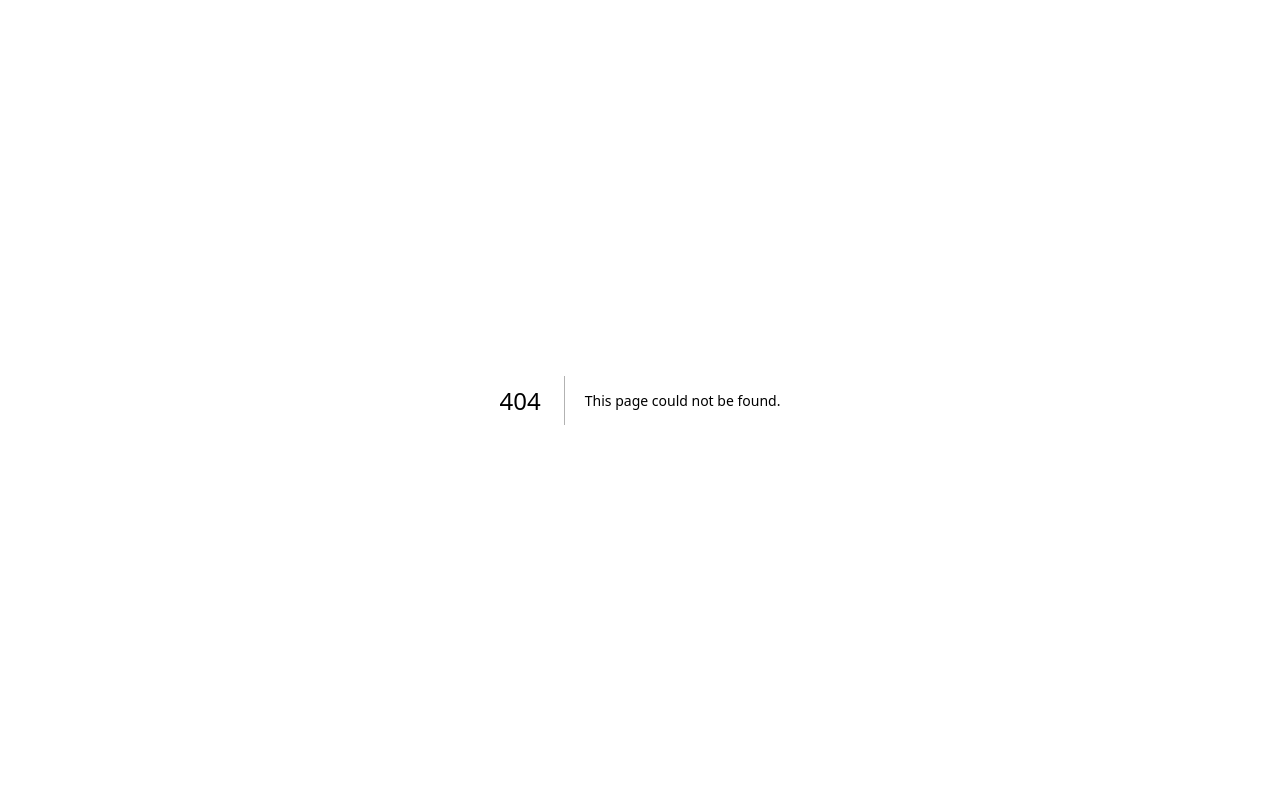
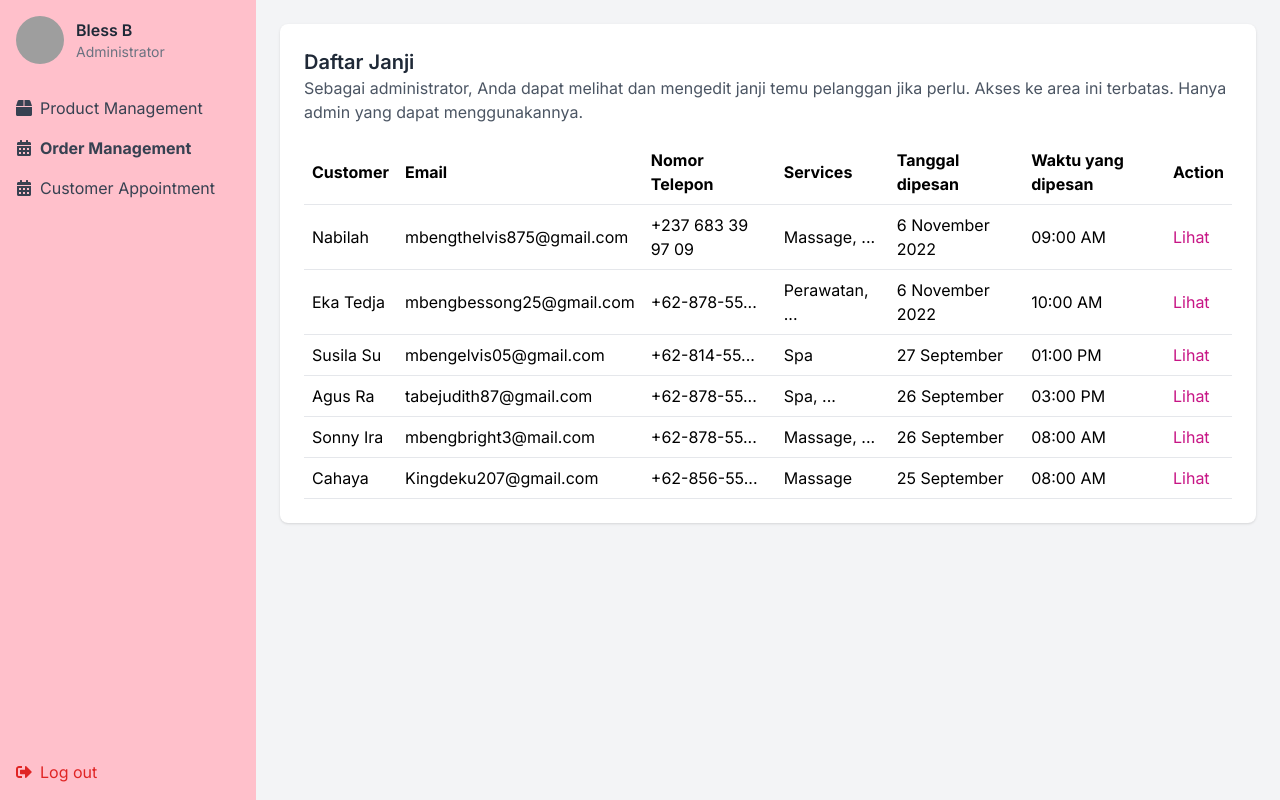
Before and after one commit to Daltonk200/King_Spa, a Next.js app: page /dashboard in a window 1280 px wide. Before the commit this address had no page. Built offline with nearby package versions, Linux system fonts and the light colour scheme; grey boxes are pictures that could not be loaded.

Commit message:
Dashboard done

```diff
--- a/app/components/Confirmation.jsx
+++ b/app/components/Confirmation.jsx
@@ -1,28 +1,27 @@
 // app/components/Confirmation.jsx
 "use client";
 import { useState } from "react";
+import { useBooking } from "../context/BookingContext";
 
-export default function Confirmation({ prevStep, selectedService, selectedDate, selectedTime }) {
+export default function Confirmation({ prevStep }) {
+  const { selectedServices, selectedDate, selectedTime } = useBooking();
   const [formData, setFormData] = useState({
     name: "",
     email: "",
     phone: "",
-    notes: ""
+    notes: "",
   });
 
   const handleChange = (e) => {
     const { name, value } = e.target;
     setFormData({
       ...formData,
-      [name]: value
+      [name]: value,
     });
   };
 
   const handleConfirm = () => {
-    // Handle form submission and save the data
-    // For example, you could save to a database or localStorage
-    console.log("Confirmed Data:", formData, selectedService, selectedDate, selectedTime);
-    // Redirect to dashboard or handle data saving logic
+    console.log("Confirmed Data:", formData, selectedServices, selectedDate, selectedTime);
   };
 
   return (
@@ -30,7 +29,6 @@ export default function Confirmation({ prevStep, selectedService, selectedDate,
       <h1 className="text-2xl font-bold mb-6">Make your appointment</h1>
 
       <div className="grid grid-cols-2 gap-6 mb-6">
-        {/* Left Column: Form */}
         <div className="w-full">
           <p className="font-bold text-lg mb-2">Confirmation</p>
           <p className="mb-4">Enter your data for the reservation.</p>
@@ -68,38 +66,34 @@ export default function Confirmation({ prevStep, selectedService, selectedDate,
           ></textarea>
         </div>
 
-        {/* Right Column: Order Summary */}
         <div className="w-full">
           <div className="p-4 border rounded-lg shadow-md">
             <p className="font-bold text-lg mb-4">Order Summary</p>
-            <div className="mb-2">
-              <span className="font-bold">Service: </span>
-              <span>{selectedService}</span>
+            <div className="mb-4">
+              <p className="font-bold">Services:</p>
+              {selectedServices.length > 0 ? (
+                selectedServices.map((service, index) => <p key={index}>{service}</p>)
+              ) : (
+                <p>No services selected.</p>
+              )}
             </div>
-            <div className="mb-2">
-              <span className="font-bold">Date: </span>
-              <span>{selectedDate}</span>
+            <div className="mb-4">
+              <p className="font-bold">Date:</p>
+              {selectedDate ? <p>{selectedDate}</p> : <p>No date selected.</p>}
             </div>
-            <div className="mb-2">
-              <span className="font-bold">Time: </span>
-              <span>{selectedTime}</span>
+            <div className="mb-4">
+              <p className="font-bold">Time:</p>
+              {selectedTime ? <p>{selectedTime}</p> : <p>No time selected.</p>}
             </div>
           </div>
         </div>
       </div>
 
-      {/* Action Buttons */}
       <div className="flex justify-between">
-        <button
-          onClick={prevStep}
-          className="bg-gray-200 text-gray-700 px-4 py-2 rounded-md shadow-sm"
-        >
+        <button onClick={prevStep} className="bg-gray-200 text-gray-700 px-4 py-2 rounded-md">
           Back
         </button>
-        <button
-          onClick={handleConfirm}
-          className="bg-orange-500 text-white px-6 py-2 rounded-md shadow-md"
-        >
+        <button onClick={handleConfirm} className="bg-blue-500 text-white px-4 py-2 rounded-md">
           Confirm
         </button>
       </div>
--- /dev/null
+++ b/app/components/DashboardSidebar.jsx
@@ -0,0 +1,37 @@
+import { FaBox, FaCalendarAlt, FaSignOutAlt } from 'react-icons/fa';
+
+const DashboardSidebar = () => {
+  return (
+    <div className="bg-pink-light min-h-screen p-4 w-64 flex flex-col justify-between">
+      <div>
+        <div className="flex items-center mb-8">
+          <img
+            src="/profile-pic-placeholder.png"
+            alt="Profile"
+            className="w-12 h-12 rounded-full mr-3"
+          />
+          <div>
+            <p className="text-gray-800 font-semibold">Bless B</p>
+            <p className="text-gray-500 text-sm">Administrator</p>
+          </div>
+        </div>
+        <nav className="space-y-4">
+          <a href="#" className="flex items-center text-gray-700 hover:text-pink-dark">
+            <FaBox className="mr-2" /> Product Management
+          </a>
+          <a href="#" className="flex items-center text-gray-700 hover:text-pink-dark font-bold">
+            <FaCalendarAlt className="mr-2" /> Order Management
+          </a>
+          <a href="#" className="flex items-center text-gray-700 hover:text-pink-dark">
+            <FaCalendarAlt className="mr-2" /> Customer Appointment
+          </a>
+        </nav>
+      </div>
+      <button className="flex items-center text-red-600 hover:text-red-800 mt-8">
+        <FaSignOutAlt className="mr-2" /> Log out
+      </button>
+    </div>
+  );
+};
+
+export default DashboardSidebar;
--- a/app/components/DateSelection.jsx
+++ b/app/components/DateSelection.jsx
@@ -1,23 +1,37 @@
-//app/components/DateSelection.jsx
-"use client"
-import { Button } from 'flowbite-react';
-// import { Datepicker } from "flowbite-react";
-import Timepicker from "./Timepicker"
+// app/components/DateSelection.jsx
+"use client";
+import { useBooking } from "../context/BookingContext";
+import Timepicker from "./Timepicker";
+
 export default function DateSelection({ nextStep, prevStep }) {
+  const { selectedDate, setSelectedDate, selectedTime, setSelectedTime } = useBooking();
+
   return (
     <div className="max-w-4xl w-full p-6 bg-white shadow rounded-lg">
       <h1 className="text-2xl font-bold mb-4">Make your appointment</h1>
 
       <div className="flex justify-between mb-6">
-        <div className="w-1/3">
+        {/* <div className="w-1/3">
           <p className="font-bold">Pick a date</p>
-          <p>Pick the date and time that you want.</p>
-        </div>
+          <input
+            type="date"
+            className="border rounded p-2"
+            value={selectedDate || ""}
+            onChange={(e) => setSelectedDate(e.target.value)}
+          />
+        </div> */}
         <div className="flex-1 grid grid-cols-3 gap-4">
-          <Timepicker/>
+          <Timepicker selectedTime={selectedTime} setSelectedTime={setSelectedTime} />
         </div>
       </div>
-
+      <div className="flex justify-between">
+        <button onClick={prevStep} className="bg-gray-200 text-gray-700 px-4 py-2 rounded-md">
+          Back
+        </button>
+        <button onClick={nextStep} className="bg-blue-500 text-white px-4 py-2 rounded-md">
+          Next
+        </button>
+      </div>
     </div>
   );
 }
--- a/app/components/ServiceSelection.jsx
+++ b/app/components/ServiceSelection.jsx
@@ -1,29 +1,41 @@
 // app/components/ServiceSelection.jsx
 "use client";
+import { useBooking } from "../context/BookingContext";
+
 export default function ServiceSelection({ nextStep }) {
+  const { selectedServices, setSelectedServices } = useBooking();
+
   // Dummy data for different services
   const services = {
     Massage: [
-      { title: 'Swedish Massage', description: 'Gentle massage to relax the entire body.', priceRange: '$50 - $90' },
-      { title: 'Hot Stone Massage', description: 'Massage using heated stones to relieve muscle tension.', priceRange: '$70 - $120' },
+      { title: "Swedish Massage", description: "Gentle massage to relax the entire body.", priceRange: "$50 - $90" },
+      { title: "Hot Stone Massage", description: "Massage using heated stones to relieve muscle tension.", priceRange: "$70 - $120" },
     ],
     Waxing: [
-      { title: 'Eye Brows', description: 'Professional eyebrow waxing.', priceRange: '$10 - $20' },
-      { title: 'Lips', description: 'Smooth and hair-free lips.', priceRange: '$8 - $15' },
-      { title: 'Chin & Lips', description: 'Combination waxing for chin and lips.', priceRange: '$12 - $22' },
-      { title: 'Lower Leg', description: 'Flawless lower leg waxing.', priceRange: '$25 - $40' },
+      { title: "Eye Brows", description: "Professional eyebrow waxing.", priceRange: "$10 - $20" },
+      { title: "Lips", description: "Smooth and hair-free lips.", priceRange: "$8 - $15" },
+      { title: "Chin & Lips", description: "Combination waxing for chin and lips.", priceRange: "$12 - $22" },
+      { title: "Lower Leg", description: "Flawless lower leg waxing.", priceRange: "$25 - $40" },
     ],
     Facial: [
-      { title: 'Classic Facial', description: 'Relaxing facial treatment to rejuvenate your skin.', priceRange: '$40 - $60' },
-      { title: 'Anti-Aging Facial', description: 'Reduce signs of aging and improve skin elasticity.', priceRange: '$60 - $100' },
-      { title: 'Acne Treatment Facial', description: 'Treat and prevent acne breakouts.', priceRange: '$50 - $90' },
+      { title: "Classic Facial", description: "Relaxing facial treatment to rejuvenate your skin.", priceRange: "$40 - $60" },
+      { title: "Anti-Aging Facial", description: "Reduce signs of aging and improve skin elasticity.", priceRange: "$60 - $100" },
+      { title: "Acne Treatment Facial", description: "Treat and prevent acne breakouts.", priceRange: "$50 - $90" },
     ],
     SPA: [
-      { title: 'Massage Therapy', description: 'Relaxing massage to relieve stress and tension.', priceRange: '$40 - $80' },
-      { title: 'Facials', description: 'Rejuvenating facials to cleanse and refresh your skin.', priceRange: '$50 - $100' },
-      { title: 'Body Scrub', description: 'Exfoliating body scrub to remove dead skin cells.', priceRange: '$60 - $120' },
-      { title: 'Aromatherapy', description: 'Therapeutic use of essential oils.', priceRange: '$70 - $130' },
+      { title: "Massage Therapy", description: "Relaxing massage to relieve stress and tension.", priceRange: "$40 - $80" },
+      { title: "Facials", description: "Rejuvenating facials to cleanse and refresh your skin.", priceRange: "$50 - $100" },
+      { title: "Body Scrub", description: "Exfoliating body scrub to remove dead skin cells.", priceRange: "$60 - $120" },
+      { title: "Aromatherapy", description: "Therapeutic use of essential oils.", priceRange: "$70 - $130" },
     ],
+  };
+
+  const handleServiceChange = (service) => {
+    if (selectedServices.includes(service)) {
+      setSelectedServices(selectedServices.filter((s) => s !== service));
+    } else {
+      setSelectedServices([...selectedServices, service]);
+    }
   };
 
   return (
@@ -39,7 +51,12 @@ export default function ServiceSelection({ nextStep }) {
             <div className="grid grid-cols-2 gap-4">
               {services[category].map((service, index) => (
                 <label key={index} className="block">
-                  <input type="checkbox" className="mr-2" />
+                  <input
+                    type="checkbox"
+                    className="mr-2"
+                    checked={selectedServices.includes(service.title)}
+                    onChange={() => handleServiceChange(service.title)}
+                  />
                   {service.title}
                 </label>
               ))}
@@ -47,6 +64,9 @@ export default function ServiceSelection({ nextStep }) {
           </div>
         ))}
       </div>
+      <button onClick={nextStep} className="bg-blue-500 text-white px-4 py-2 rounded-md">
+        Next
+      </button>
     </section>
   );
 }
--- a/app/components/Timepicker.jsx
+++ b/app/components/Timepicker.jsx
@@ -2,22 +2,25 @@
 import React, { useState } from "react";
 import { Datepicker } from "flowbite-react";
 import { useMediaQuery } from "react-responsive"; // Use media query for responsiveness
+import { useBooking } from "../context/BookingContext"; // Using your BookingContext
 
 export default function Timepicker() {
-  const [startDate, setStartDate] = useState(new Date());
-  const [selectedTime, setSelectedTime] = useState("");
+  // Get the context values from BookingContext
+  const { selectedDate, setSelectedDate, selectedTime, setSelectedTime } = useBooking();
   const [isOpen, setIsOpen] = useState(false);
+  const [confirmedDateTime, setConfirmedDateTime] = useState("");
 
   const isMobile = useMediaQuery({ maxWidth: 640 }); // Mobile screen width
+
   const handleConfirm = () => {
-    const appointmentDetails = `${startDate.toLocaleDateString()} at ${selectedTime}`;
-    console.log("Selected appointment:", appointmentDetails);
-    setIsOpen(false);
+    const appointmentDetails = `${selectedDate.toLocaleDateString()} at ${selectedTime}`;
+    setConfirmedDateTime(appointmentDetails); // Save confirmed details
+    setIsOpen(false); // Close modal on mobile
   };
 
   const handleDateChange = (date) => {
     if (date >= new Date()) {
-      setStartDate(date); // Only allow future dates
+      setSelectedDate(date); // Only allow future dates
     }
   };
 
@@ -36,10 +39,11 @@ export default function Timepicker() {
           <button
             type="button"
             onClick={() => setIsOpen(true)}
-            className="text-pink-900 bg-pink hover:bg-pink-100 border border-pink-200 focus:ring-4 focus:outline-none focus:ring-pink-100 font-medium rounded-lg text-sm px-5 py-2.5 text-center inline-flex items-center dark:focus:ring-pink-600 dark:bg-pink-800 dark:border-pink-700 dark:text-white dark:hover:bg-gray-700"
+            className="text-pink-500 bg-pink hover:bg-pink-100 border border-pink-200 focus:ring-4 focus:outline-none focus:ring-pink-100 font-medium rounded-lg text-sm px-5 py-2.5 text-center inline-flex items-center dark:focus:ring-pink-600 dark:bg-pink-700 dark:border-pink-600 dark:text-white dark:hover:bg-gray-700"
           >
             Schedule appointment
           </button>
+
           {/* Modal for Mobile View */}
           {isOpen && (
             <div
@@ -75,10 +79,10 @@ export default function Timepicker() {
                   </button>
                 </div>
 
-                <div className="p-4 pt-0">
+                <div className="p-4 pt-0 bg-[aqua]">
                   <div className="mx-auto sm:mx-0 flex justify-center my-5">
                     <Datepicker
-                      selected={startDate}
+                      selected={selectedDate}
                       onChange={handleDateChange}
                       inline
                       minDate={new Date()} // Disable past dates
@@ -130,14 +134,21 @@ export default function Timepicker() {
               </div>
             </div>
           )}
+
+          {/* Show selected date and time on mobile after confirm */}
+          {confirmedDateTime && (
+            <p className="text-sm text-gray-900 mt-4">
+              <strong>Selected:</strong> {confirmedDateTime}
+            </p>
+          )}
         </>
       ) : (
-        // Desktop and Tablet: Inline Layout
-        <div className="flex justify-between mb-6">
+        // Desktop: Always visible
+        <div className="flex justify-between mb-6 w-[54.5rem]">
           <div className="w-1/3">
             <p className="font-bold">Pick a date</p>
             <Datepicker
-              selected={startDate}
+              selected={selectedDate}
               onChange={handleDateChange}
               inline
               minDate={new Date()} // Disable past dates
@@ -165,6 +176,20 @@ export default function Timepicker() {
                 </li>
               ))}
             </ul>
+            {/* Confirm Button for Desktop */}
+            <button
+              type="button"
+              onClick={handleConfirm}
+              className="mt-4 text-white bg-pink-700 hover:bg-pink-800 font-medium rounded-lg text-sm px-5 py-2.5"
+            >
+              Confirm
+            </button>
+            {/* Show confirmed date and time on desktop */}
+            {confirmedDateTime && (
+              <p className="text-sm text-gray-900 mt-4">
+                <strong>Selected:</strong> {confirmedDateTime}
+              </p>
+            )}
           </div>
         </div>
       )}
--- /dev/null
+++ b/app/context/BookingContext.jsx
@@ -0,0 +1,31 @@
+"use client"
+// app/context/BookingContext.jsx
+import { createContext, useContext, useState } from "react";
+
+// Create the context
+const BookingContext = createContext();
+
+// Custom hook to use the BookingContext
+export const useBooking = () => useContext(BookingContext);
+
+// Context provider component
+export const BookingProvider = ({ children }) => {
+  const [selectedServices, setSelectedServices] = useState([]);
+  const [selectedDate, setSelectedDate] = useState(null);
+  const [selectedTime, setSelectedTime] = useState(null);
+
+  return (
+    <BookingContext.Provider
+      value={{
+        selectedServices,
+        setSelectedServices,
+        selectedDate,
+        setSelectedDate,
+        selectedTime,
+        setSelectedTime,
+      }}
+    >
+      {children}
+    </BookingContext.Provider>
+  );
+};
--- /dev/null
+++ b/app/dashboard/page.jsx
@@ -0,0 +1,77 @@
+"use client"
+import React, { useState } from 'react';
+import DashboardSidebar from '../components/DashboardSidebar';
+
+const Dashboard = () => {
+  const [expandedRow, setExpandedRow] = useState(null);
+
+  const data = [
+    { customer: 'Nabilah', email: 'mbengthelvis875@gmail.com', phone: '+237 683 39 97 09', services: ['Massage', 'Facial', 'Manicure'], date: '6 November 2022', time: '09:00 AM' },
+    { customer: 'Eka Tedja', email: 'mbengbessong25@gmail.com', phone: '+62-878-55...', services: ['Perawatan', 'Hair Spa'], date: '6 November 2022', time: '10:00 AM' },
+    { customer: 'Susila Su', email: 'mbengelvis05@gmail.com', phone: '+62-814-55...', services: ['Spa'], date: '27 September', time: '01:00 PM' },
+    { customer: 'Agus Ra', email: 'tabejudith87@gmail.com', phone: '+62-878-55...', services: ['Spa', 'Body Scrub'], date: '26 September', time: '03:00 PM' },
+    { customer: 'Sonny Ira', email: 'mbengbright3@mail.com', phone: '+62-878-55...', services: ['Massage', 'Therapy'], date: '26 September', time: '08:00 AM' },
+    { customer: 'Cahaya', email: 'Kingdeku207@gmail.com', phone: '+62-856-55...', services: ['Massage'], date: '25 September', time: '08:00 AM' },
+  ];
+
+  const toggleRow = (index) => {
+    setExpandedRow(expandedRow === index ? null : index);
+  };
+
+  return (
+    <div className="flex">
+      <DashboardSidebar />
+      <main className="flex-1 p-6 bg-gray-100">
+        <div className="bg-white rounded-lg shadow p-6">
+          <h2 className="text-xl font-semibold text-gray-800">Daftar Janji</h2>
+          <p className="text-gray-600 mb-4">
+            Sebagai administrator, Anda dapat melihat dan mengedit janji temu pelanggan jika perlu.
+            Akses ke area ini terbatas. Hanya admin yang dapat menggunakannya.
+          </p>
+          <table className="w-full text-left border-collapse">
+            <thead>
+              <tr>
+                <th className="border-b p-2">Customer</th>
+                <th className="border-b p-2">Email</th>
+                <th className="border-b p-2">Nomor Telepon</th>
+                <th className="border-b p-2">Services</th>
+                <th className="border-b p-2">Tanggal dipesan</th>
+                <th className="border-b p-2">Waktu yang dipesan</th>
+                <th className="border-b p-2">Action</th>
+              </tr>
+            </thead>
+            <tbody>
+              {data.map((item, index) => (
+                <React.Fragment key={index}>
+                  <tr
+                    className="hover:bg-gray-100 cursor-pointer"
+                    onClick={() => toggleRow(index)}
+                  >
+                    <td className="border-b p-2">{item.customer}</td>
+                    <td className="border-b p-2">{item.email}</td>
+                    <td className="border-b p-2">{item.phone}</td>
+                    <td className="border-b p-2">
+                      {item.services.length > 1 ? `${item.services[0]}, ...` : item.services[0]}
+                    </td>
+                    <td className="border-b p-2">{item.date}</td>
+                    <td className="border-b p-2">{item.time}</td>
+                    <td className="border-b p-2 text-pink-dark cursor-pointer">Lihat</td>
+                  </tr>
+                  {expandedRow === index && (
+                    <tr>
+                      <td colSpan="7" className="bg-pink-50 p-4">
+                        <strong>Services:</strong> {item.services.join(', ')}
+                      </td>
+                    </tr>
+                  )}
+                </React.Fragment>
+              ))}
+            </tbody>
+          </table>
+        </div>
+      </main>
+    </div>
+  );
+};
+
+export default Dashboard;
--- a/app/layout.tsx
+++ b/app/layout.tsx
@@ -1,5 +1,6 @@
 import { Inter } from "next/font/google";
 import "./globals.css";
+import { BookingProvider } from "./context/BookingContext";
 const inter = Inter({ subsets: ["latin"] });
 
 export const metadata = {
@@ -11,7 +12,9 @@ export default function RootLayout({ children }) {
   return (
     <html lang="en">
       <body className={inter.className}>
+       <BookingProvider>
         {children}
+       </BookingProvider>
       </body>
     </html>
   );
--- a/tailwind.config.ts
+++ b/tailwind.config.ts
@@ -9,7 +9,15 @@ const config: Config = {
     flowbite.content(),
   ],
   theme: {
-    extend: {},
+    extend: {
+      colors: {
+        pink: {
+          DEFAULT: '#FF69B4', // Primary pink color
+          light: '#FFC0CB',
+          dark: '#C71585',
+        },
+      },
+    },
   },
   plugins: [flowbite.plugin()],
 };
```
